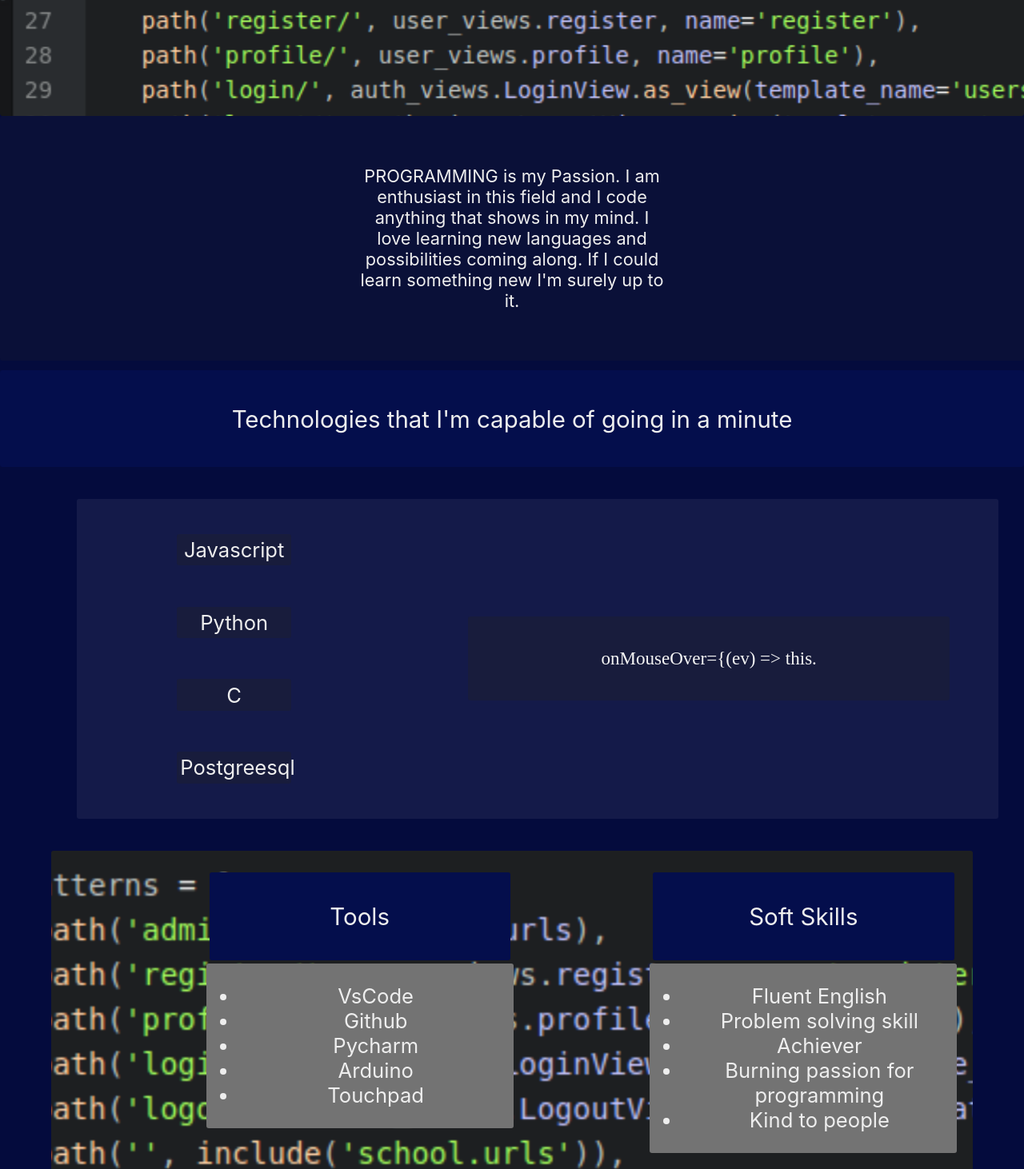
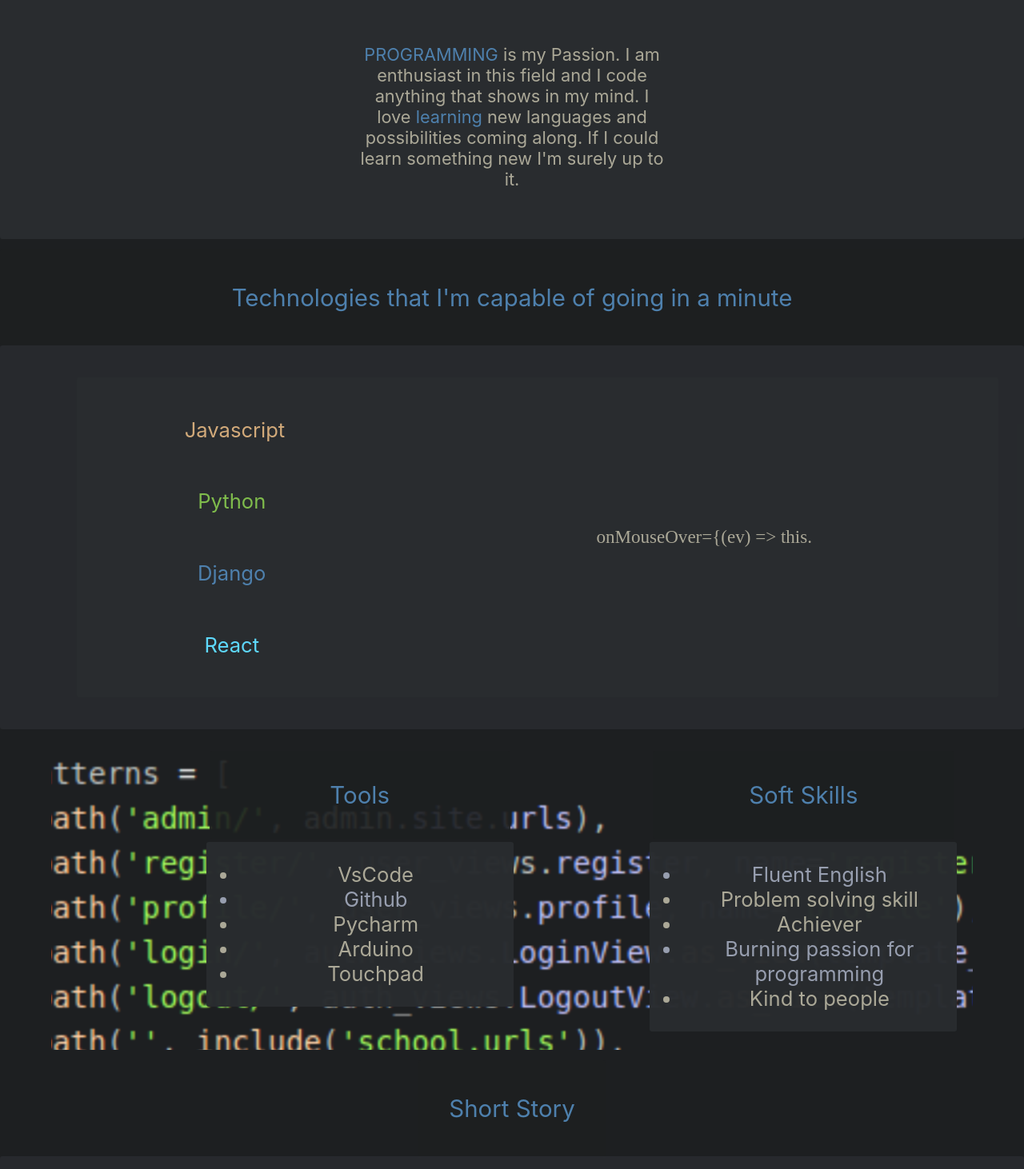
Before and after one commit to m4t1ce/ghpages, a React app: page / in a window 1280 px wide. Shown: the part 487-1949 px from the top of the page at 80% size. Built offline with nearby package versions, Linux system fonts and the light colour scheme.

Commit message:
changed colors or colors as u wish

```diff
--- a/src/components/App.js
+++ b/src/components/App.js
@@ -1,6 +1,5 @@
 import React from 'react';
 import '../styles/App.css';
-import Logo from "./Logo"
 import Info from "./Info"
 import Technologies from "./Technologies"
 import SoftList from "./SoftList"
@@ -14,8 +13,8 @@ import { Parallax, Background } from 'react-parallax';
 function App() {
   return (
     <div className="App">
-        <Parallax bgImage={require('../images/image1.png')} strength={300}>
-          <div className="Parallax" style={{ width:"100vw", height: "79vh"}}>
+        <Parallax bgImage={require('../images/image1.png')} strength={600}>
+          <div className="Parallax" style={{ width:"100vw", height: "60vh"}}>
           </div>
         </Parallax>
       <Info/>
--- a/src/components/Info.js
+++ b/src/components/Info.js
@@ -4,9 +4,9 @@ class Info extends React.Component {
     render() {
       return (
       <div className="Info" style={{animation:`fadeIn 0.5s`}}>
-          <p>PROGRAMMING is my Passion.
+          <p><span style={{color:"rgb(78,128,173)"}}>PROGRAMMING</span> is my Passion.
             I am enthusiast in this field and I code anything that shows in my mind.
-            I love learning new languages and possibilities coming along.
+            I love <span style={{color:"rgb(78,128,173)"}}>learning</span> new languages and possibilities coming along.
             If I could learn something new I'm surely up to it.</p>
       </div>
       );
--- a/src/components/SoftList.js
+++ b/src/components/SoftList.js
@@ -5,10 +5,10 @@ class SoftList extends React.Component {
       return (
       <div className="SoftList">
         <ul>
-          <li>Fluent English</li>
+          <li style={{color:"rgb(151,158,175"}}>Fluent English</li>
           <li>Problem solving skill</li>
           <li>Achiever</li>
-          <li>Burning passion for programming</li>
+          <li style={{color:"rgb(151,158,175"}}>Burning passion for programming</li>
           <li>Kind to people</li>
         </ul>
       </div>)
--- a/src/components/Technologies.js
+++ b/src/components/Technologies.js
@@ -21,10 +21,10 @@ class Technologies extends React.Component {
         <Title title="Technologies that I'm capable of going in a minute "/>
         <div className="Technologies" style={{animation:`fadeIn 1s`}}>
               <div>
-                <p onMouseOver={(ev) => this.alert1(0)}>Javascript</p>
-                <p onMouseOver={(ev) => this.alert1(1)}>Python</p>
-                <p onMouseOver={(ev) => this.alert1(2)}>C</p>
-                <p onMouseOver={(ev) => this.alert1(3)}>Postgreesql</p>
+                <p onMouseOver={(ev) => this.alert1(0)} style={{color:"rgb(210,170,122)"}}>Javascript</p>
+                <p onMouseOver={(ev) => this.alert1(1)} style={{color:"rgb(127,188,76)"}}>Python</p>
+                <p onMouseOver={(ev) => this.alert1(2)} style={{color:"rgb(78,128,173)"}}>Django</p>
+                <p onMouseOver={(ev) => this.alert1(3)} style={{color:"rgb(94,217,254)"}}>React</p>
               </div>
               <div>
                 <p>{this.state.display}</p>
--- a/src/components/Tools.js
+++ b/src/components/Tools.js
@@ -6,7 +6,7 @@ class Tools extends React.Component {
       <div className="SoftList">
         <ul>
           <li>VsCode</li>
-          <li>Github</li>
+          <li style={{color:"rgb(151,158,175"}}>Github</li>
           <li>Pycharm</li>
           <li>Arduino</li>
           <li>Touchpad</li>
--- a/src/styles/App.css
+++ b/src/styles/App.css
@@ -11,10 +11,9 @@
   align-items: center;
   justify-content: center;
   font-size: 2.5vw;
-  color:rgb(238, 238, 238);
+  color:rgb(171,168,151);
   width: 100vw;
-  background: #040b3d;
-  /* background: rgb(29,31,33) */
+  background: rgb(29,31,33);
 }
 @keyframes scale{
   0%,100%{
@@ -33,7 +32,7 @@
 @import url('https://fonts.googleapis.com/css?family=Arvo|Assistant&display=swap');
 
 .Info{
-  background-color:#22222234;
+  background-color:rgb(41,44,47);
   font-size: 1.7vw;
   text-align: center;
   padding: 5vh 35vw 5vh 35vw;
@@ -45,15 +44,16 @@
   align-items: center;
   height: 60vh;
   width: 100vw;
+  background-color:rgba(41, 44, 47, 0.863);
 }
 
 .Technologies *{
   z-index: 2;
 }
 .App div :hover{
-  /* background-color: aqua; */
   animation: scale 0.5s ;
 }
+
 
 .Technologies div:nth-of-type(1) {
   padding:2vh 10vw 2vh 10vw;
@@ -62,13 +62,10 @@
   justify-content: center;
 }
 .Technologies div:nth-of-type(1) p {
-  background-color:#2222224f;
   font-size: 2vw;
   padding:3%;
 }
 .Technologies div:nth-of-type(2) {
-  background-color:#2222224f;
-  color:#f5f5f5;
   padding:2vh 1vw 2vh 1vw;
   width: 45vw;
   height: auto;
@@ -76,7 +73,7 @@
   font-family: 'Assistant', serif;
 }
 .Background{
-  background-color: #f5f5f510;
+    background-color:rgb(41,44,47);
     height: 50vh;
     width: 90vw;
     margin-left: 5vw;
@@ -91,13 +88,12 @@
   justify-content: space-evenly;
 }
 .Container .Title{
-  background-color:#040e4c;
   margin:1%;
   padding:2% 0% 2% 0%;
 }
 .SoftList{
   display:inline-block;
-  background-color: #737373;
+  background-color:rgba(41, 44, 47, 0.986);
   height: auto;
   width:30vw;
   /* font-family: 'Arvo', serif; */
@@ -107,15 +103,15 @@
    text-align: center;
 }
 .ShortStory{
-  background-color:#22222271;
+  background-color:rgba(41, 44, 47, 0.863);
   height: auto;
   font-size: 1.7vw;
-  /* font-family: 'Arvo', serif; */
+  font-family: 'Arvo', serif;
   padding: 2% 20vw 2% 20vw;
 }
 .Title{
-  background-color: #040e4c;
-  /* background-color:#22222271; */
+  background-color:rgba(29, 31, 33, 0.904);
+  color:rgb(78,128,173);
   margin-top:1%;
   padding: 1% 3% 1% 3%;
   font-size:2.3vw;
@@ -129,7 +125,7 @@
 }
 .SocialMedia div{
   border-radius: 100%;
-  background-color:#22222271;
+  /* background-color:#22222271; */
   margin: 1% 3% 1% 3%;
 }
 
```
